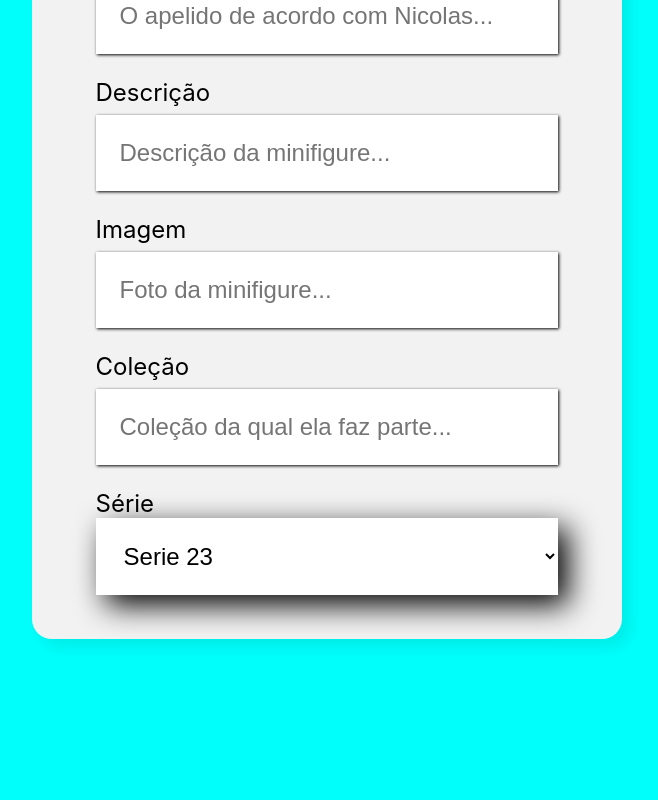
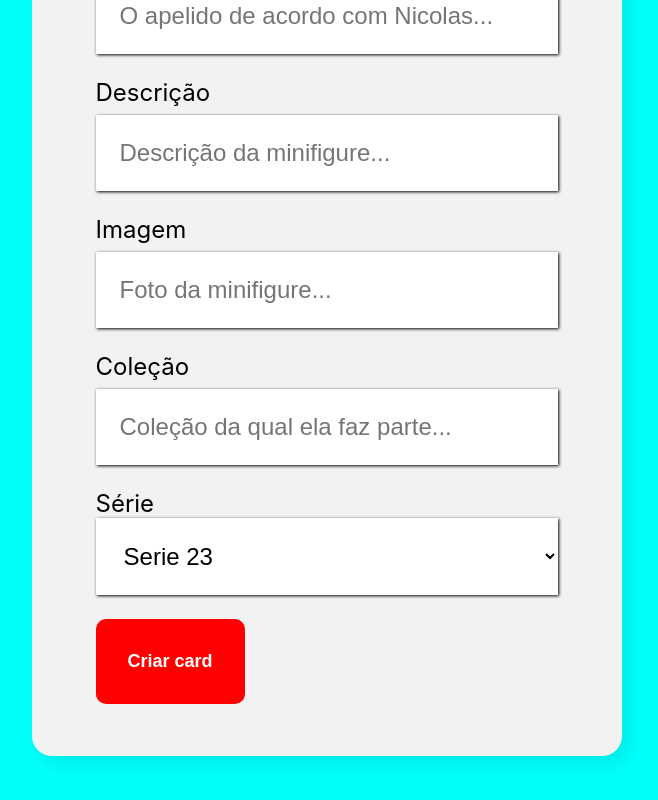
Before and after one commit to renatog17/lego_minifigure_form, a React (Create React App) app: page / in a window 1280 px wide. Shown: the part 572-1372 px from the top of the page, without its empty margins (313-971 px from the left). Before the commit the page ends 1291 px from the top, so only its background shows below. Built offline with nearby package versions, Linux system fonts and the light colour scheme.

Commit message:
button created

```diff
--- /dev/null
+++ b/src/componentes/Botao/Botao.css
@@ -0,0 +1,15 @@
+.botao {
+    background-color: #ff0000;
+    border-radius: 10px;
+    font-weight: 700;
+    font-size: 18px;
+    padding: 32px;
+    border: none;
+    cursor: pointer;
+    color: #FFF;
+    margin: 16px 0;
+}
+
+.botao:hover {
+    color: #ffffff
+}
--- /dev/null
+++ b/src/componentes/Botao/index.js
@@ -0,0 +1,10 @@
+import './Botao.css'
+
+const Botao = (props) => {
+    return( <button className='botao'>
+        {props.children}
+    </button>
+    )
+}
+
+export default Botao
--- a/src/componentes/Formulario/index.js
+++ b/src/componentes/Formulario/index.js
@@ -1,6 +1,7 @@
 import './Formulario.css'
 import CampoTexto from '../CampoTexto';
 import ListaSuspensa from '../ListaSuspensa';
+import Botao from '../Botao'
 
 const Formulario = () => {
     const series = [
@@ -17,7 +18,10 @@
                 <CampoTexto label='Descrição' placeholder='Descrição da minifigure' />
                 <CampoTexto label='Imagem' placeholder='Foto da minifigure' />
                 <CampoTexto label='Coleção' placeholder='Coleção da qual ela faz parte'/>
-                <ListaSuspensa label='Série' itens={series}></ListaSuspensa>
+                <ListaSuspensa label='Série' itens={series}/>
+                <Botao>
+                    Criar card
+                </Botao>
             </form>
         </section>
     )
--- a/src/componentes/ListaSuspensa/ListaSuspensa.css
+++ b/src/componentes/ListaSuspensa/ListaSuspensa.css
@@ -1,6 +1,6 @@
 .lista-suspensa select {
     background-color: #FFF;
-    box-shadow: 10px 10px 30px rgba(0, 0, 0.06);
+    box-shadow: 1px 1px 3px rgba(0, 0, 0.06);
     width: 100%;
     border: none;
     font-size: 24px;
```
